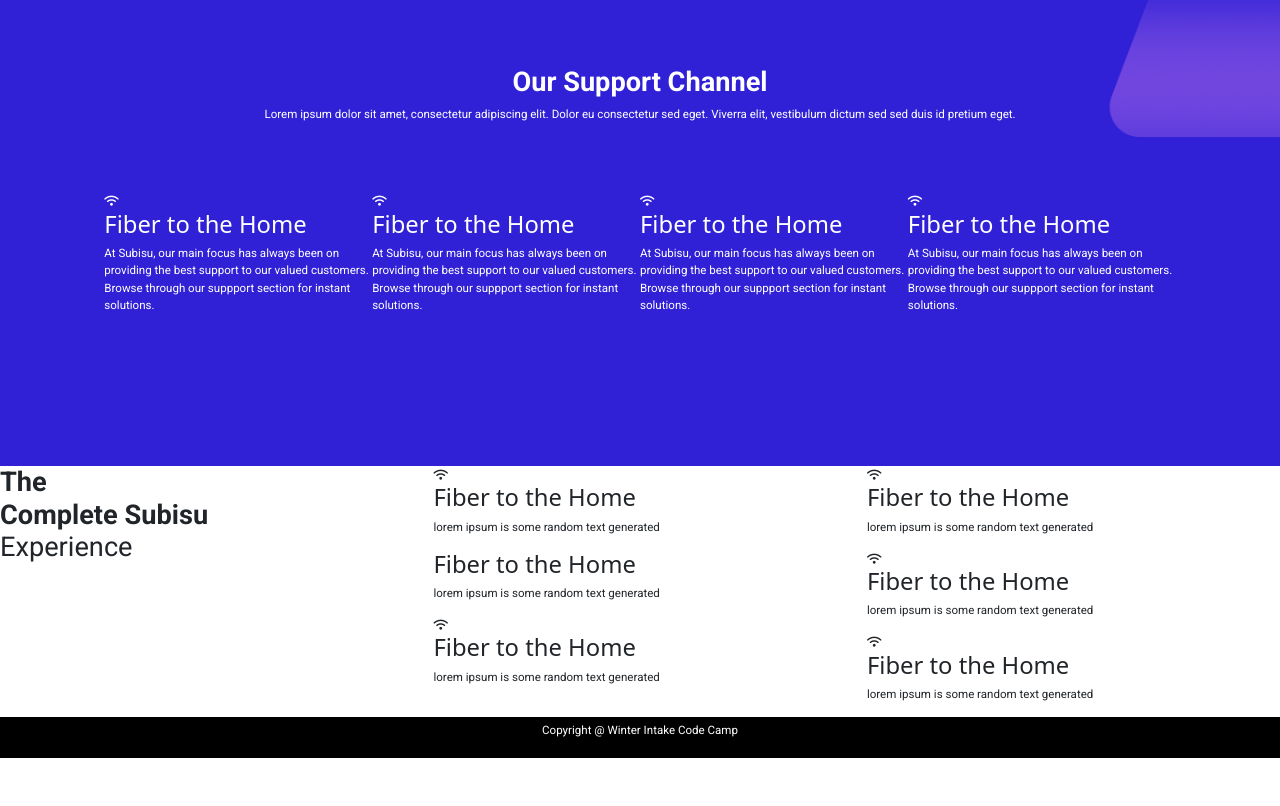
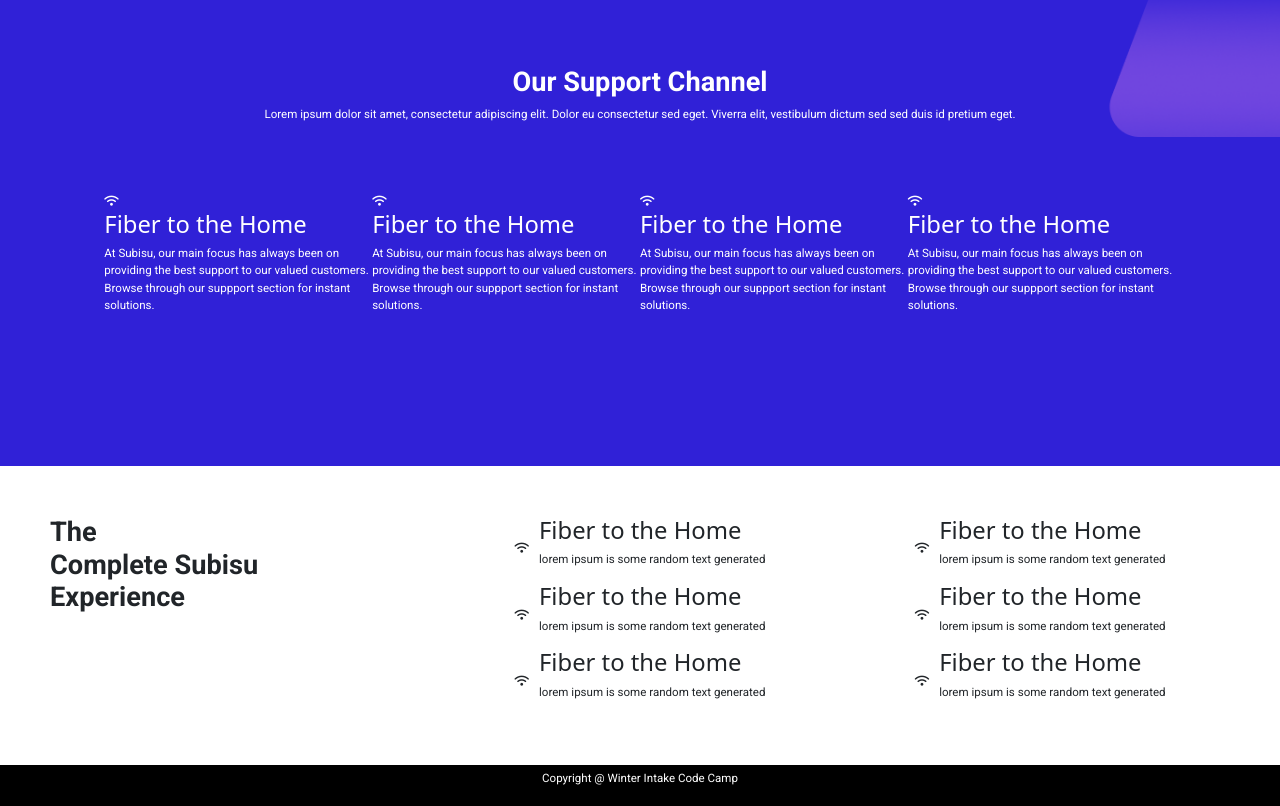
Before and after one commit to Laxmiba7/Subisu, a website built with Parcel: page index.html in a window 1280 px wide. Shown: the part 1392-2198 px from the top of the page. Before the commit the page ends 2150 px from the top, so only its background shows below. Built offline with nearby package versions, Linux system fonts and the light colour scheme.

Commit message:
change name for card

```diff
--- a/index.html
+++ b/index.html
@@ -44,7 +44,7 @@
       </section>
       <section class="services">
         <h2>Our services</h2>
-        <div class="row cards">
+        <div class="row services-cards">
           <div class="col card">
             <i class="fas fa-wifi card-i"></i>
             <div class="card-desc">
@@ -76,7 +76,7 @@
             </div>
           </div>
         </div>
-        <div class="row cards">
+        <div class="row services-cards">
           <div class="col card">
             <i class="fas fa-wifi card-i"></i>
             <div class="card-desc">
@@ -163,10 +163,10 @@
       <section class="row experience">
         <h2 class="col">
          The<br/>
-        Complete Subisu<br/> <span>Experience</span>
+        Complete Subisu<br/>Experience
         </h2>
         <div class="col">
-            <div class="card">
+            <div class="experience-card">
               <i class="fas fa-wifi"></i>
               <div class="card-description">
                 <h3>Fiber to the Home</h3>
@@ -175,7 +175,7 @@
                 </p>
               </div>
             </div>
-            <div class="card>
+            <div class="experience-card">
               <i class="fas fa-wifi"></i>
               <div class="card-description">
                 <h3>Fiber to the Home</h3>
@@ -184,7 +184,7 @@
                 </p>
               </div>
             </div>
-            <div class="card">
+            <div class="experience-card">
               <i class="fas fa-wifi"></i>
               <div class="card-description">
                 <h3>Fiber to the Home</h3>
@@ -195,7 +195,7 @@
             </div>
           </div>
           <div class="col">
-            <div class="card">
+            <div class="experience-card">
               <i class="fas fa-wifi"></i>
               <div class="card-description">
                 <h3>Fiber to the Home</h3>
@@ -204,7 +204,7 @@
                 </p>
               </div>
             </div>
-            <div class="card">
+            <div class="experience-card">
               <i class="fas fa-wifi"></i>
               <div class="card-description">
                 <h3>Fiber to the Home</h3>
@@ -213,7 +213,7 @@
                 </p>
               </div>
             </div>
-            <div class="card">
+            <div class="experience-card">
               <i class="fas fa-wifi"></i>
               <div class="card-description">
                 <h3>Fiber to the Home</h3>
--- a/scss/components/_experience.scss
+++ b/scss/components/_experience.scss
@@ -4,8 +4,11 @@
     span {
         color: blue;
     }
-    .card {
+    &-card {
         @include flexProp(row);
+        .card-description {
+          margin-left: 10px;
+        }
     }
 
 }
--- a/scss/components/_services.scss
+++ b/scss/components/_services.scss
@@ -2,7 +2,7 @@
     h2 {
         text-align: center;
     }
-    .cards {
+    .services-cards {
         margin: 0 30px;
         .card {
             @include flexProp(row);
```
Also changed, not shown: style.css.
